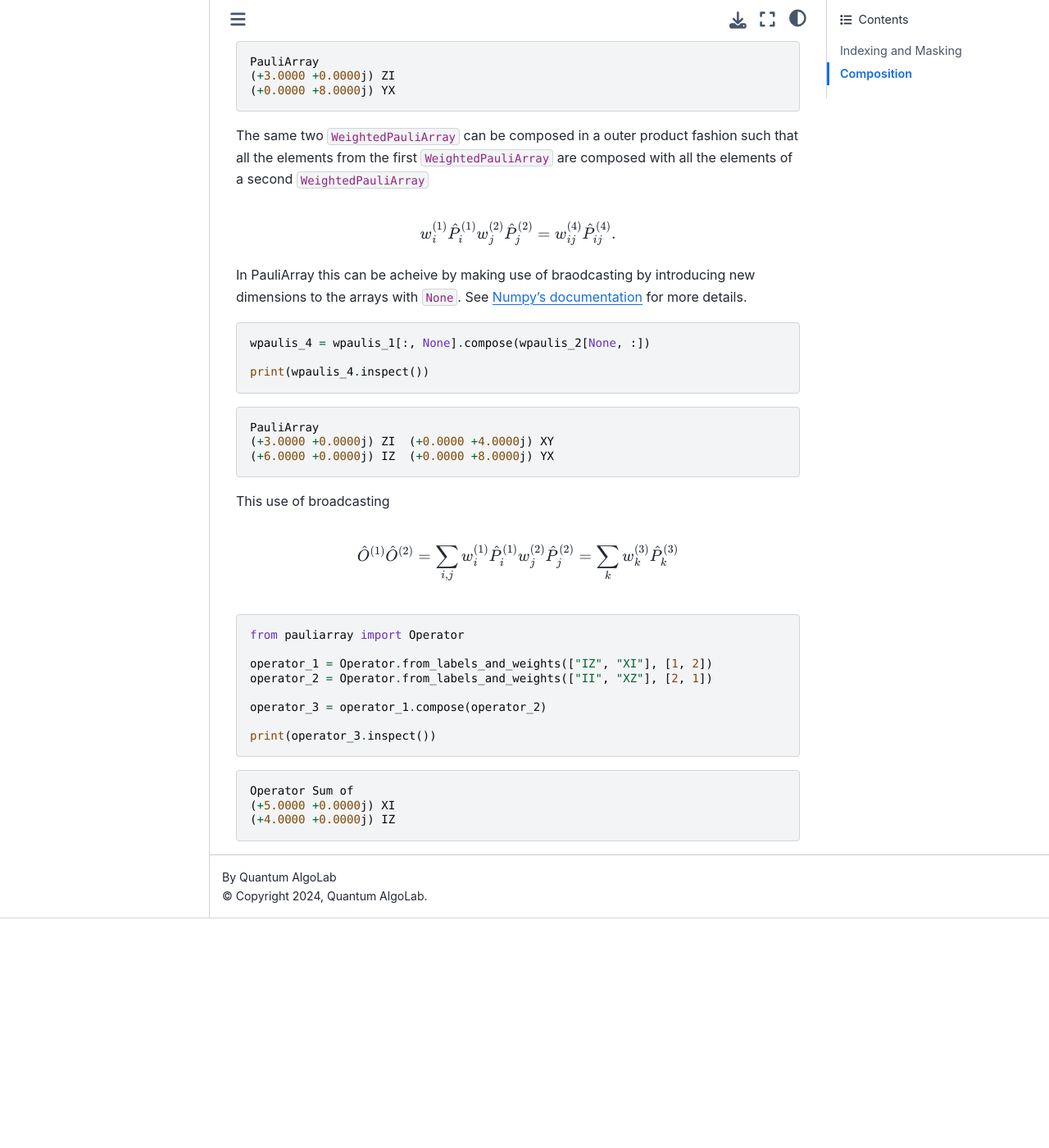
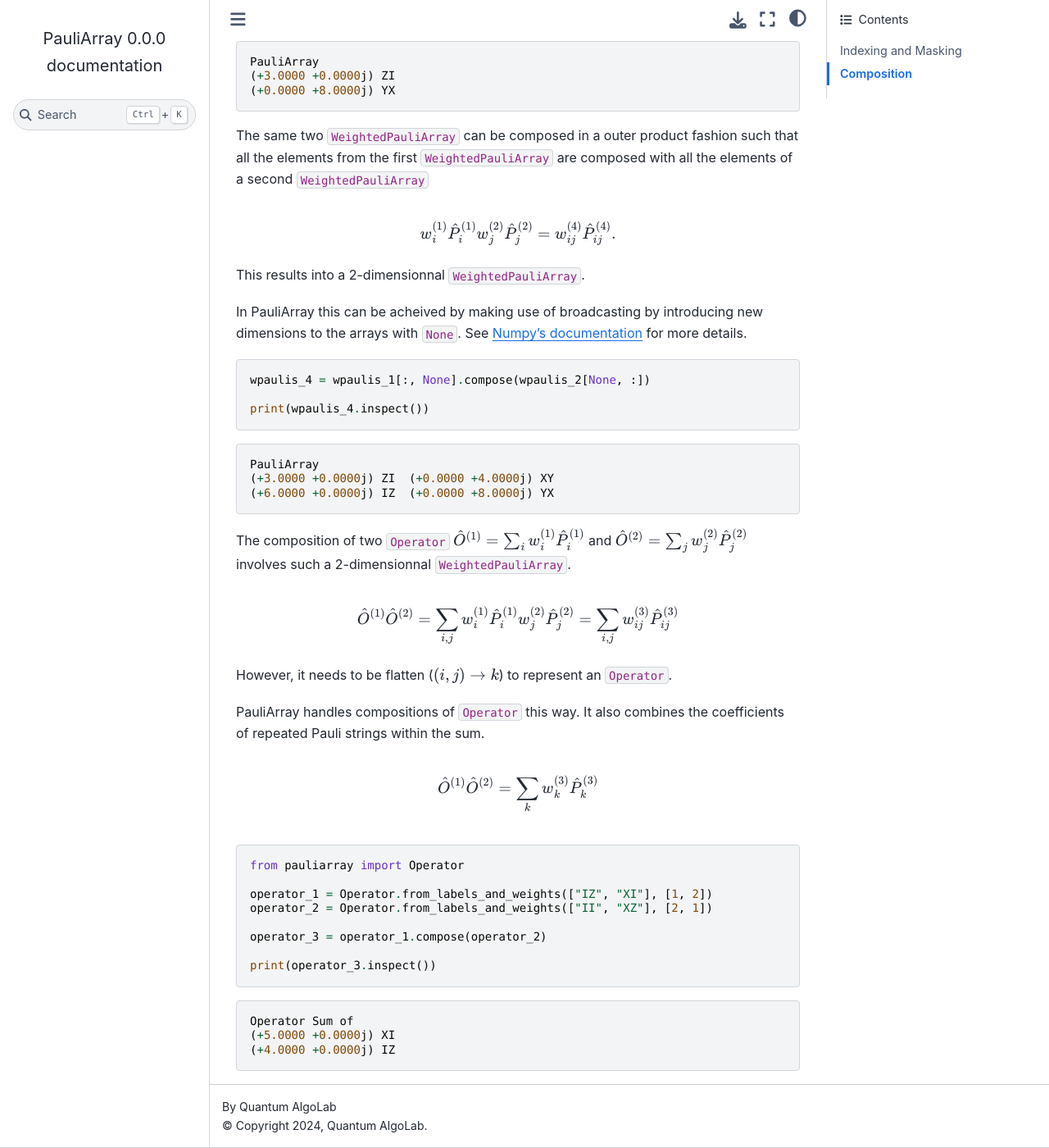
Before and after one commit to algolab-quantique/pauliarray, a Sphinx documentation site: the page built from documentation/source/operations.rst, in a window 1280 px wide and 1400 px high, scrolled down 1274 px. Shown: the whole window at 82% size. Built offline with Sphinx 7.4.7 and the Sphinx Book theme 1.1.4, drawn with Linux system fonts in a browser that asks for light colours; before the commit the page ends 2394 px from its top, so only the background shows below that.

Commit message:
Update operations.rst

```diff
--- a/documentation/source/operations.rst
+++ b/documentation/source/operations.rst
@@ -71,7 +71,9 @@
 
     w_i^{(1)}\hat{P}_i^{(1)} w_j^{(2)} \hat{P}_j^{(2)} = w_{ij}^{(4)} \hat{P}_{ij}^{(4)}.
 
-In PauliArray this can be acheive by making use of braodcasting by introducing new dimensions to the arrays with :code:`None`. See `Numpy's documentation <https://numpy.org/doc/stable/user/basics.indexing.html#dimensional-indexing-tools>`_ for more details.
+This results into a 2-dimensionnal :code:`WeightedPauliArray`.
+
+In PauliArray this can be acheived by making use of broadcasting by introducing new dimensions to the arrays with :code:`None`. See `Numpy's documentation <https://numpy.org/doc/stable/user/basics.indexing.html#dimensional-indexing-tools>`_ for more details.
 
 .. code:: python
 
@@ -86,13 +88,20 @@
     (+6.0000 +0.0000j) IZ  (+0.0000 +8.0000j) YX
 
 
-This use of broadcasting
-
+The composition of two :code:`Operator`  :math:`\hat{O}^{(1)} = \sum_{i} w_i^{(1)} \hat{P}_i^{(1)}` and :math:`\hat{O}^{(2)} = \sum_{j} w_j^{(2)} \hat{P}_j^{(2)}` involves such a 2-dimensionnal :code:`WeightedPauliArray`.
 
 .. math::
 
     \hat{O}^{(1)} \hat{O}^{(2)} = \sum_{i,j} w_i^{(1)} \hat{P}_i^{(1)} w_j^{(2)} \hat{P}_j^{(2)}
-    = \sum_k w_{k}^{(3)} \hat{P}_{k}^{(3)}
+    = \sum_{i,j} w_{ij}^{(3)} \hat{P}_{ij}^{(3)}
+
+However, it needs to be flatten (:math:`(i,j) \to k`) to represent an :code:`Operator`.
+
+PauliArray handles compositions of :code:`Operator` this way. It also combines the coefficients of repeated Pauli strings within the sum.
+
+.. math::
+
+    \hat{O}^{(1)} \hat{O}^{(2)} = \sum_k w_{k}^{(3)} \hat{P}_{k}^{(3)}
 
 .. code:: python
 
```
